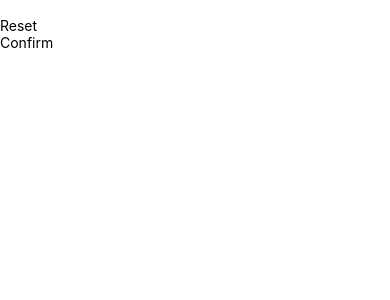
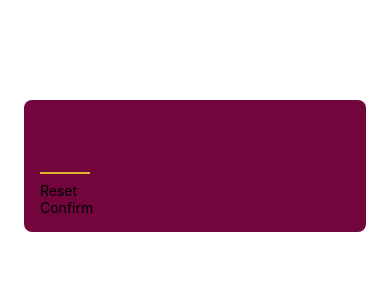
Before and after one commit to fuadslymnv/Guess-My-Number-Game, a React Native app: screen / in a window 390 px wide. Shown: the top 300 px of the page. Built offline with nearby package versions, Linux system fonts and the light colour scheme.

Commit message:
textinput styled

```diff
--- a/screens/StartGameScreen.js
+++ b/screens/StartGameScreen.js
@@ -1,10 +1,15 @@
-import { TextInput, View } from "react-native";
+import { StyleSheet, TextInput, View } from "react-native";
 import PrimaryButton from "../components/PrimaryButton";
 
 function StartGameScreen() {
   return (
-    <View>
-      <TextInput />
+    <View style={styles.inputContainer}>
+      <TextInput
+        style={styles.numberInput}
+        maxLength={2}
+        keyboardType="number-pad"
+        autoCorrect={false}
+      />
       <PrimaryButton>Reset</PrimaryButton>
       <PrimaryButton>Confirm</PrimaryButton>
     </View>
@@ -12,3 +17,26 @@
 }
 
 export default StartGameScreen;
+
+const styles = StyleSheet.create({
+  inputContainer: {
+    marginTop: 100,
+    padding: 16,
+    marginHorizontal: 24,
+    backgroundColor: "#72063c",
+    borderRadius: 8,
+    elevation: 8,
+  },
+
+  numberInput: {
+    width: 50,
+    height: 50,
+    fontSize: 32,
+    borderBottomColor: "#ddb52f",
+    borderBottomWidth: 2,
+    color: "#ddb52f",
+    marginVertical: 8,
+    fontWeight: "bold",
+    textAlign: "center",
+  },
+});
```
